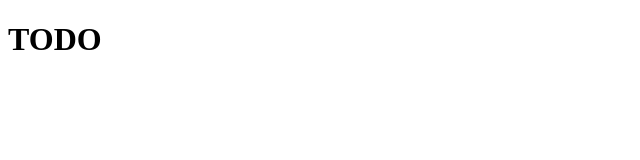
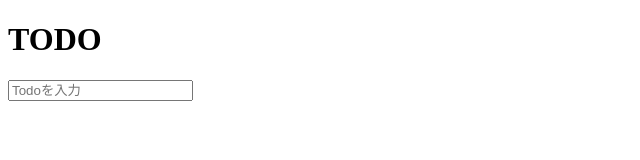
Before and after one commit to TakumiFuzawa/Js_tutorial, a plain HTML site: page index.html in a window 1280 px wide. Shown: the whole page, without its empty margins (0-640 px from the left). Drawn offline with Linux system fonts and the light colour scheme.

Commit message:
入力フォームを作成

```diff
--- a/index.html
+++ b/index.html
@@ -8,6 +8,9 @@
 </head>
 <body>
     <h1>TODO</h1>
+    <form id="form">
+        <input type="text" id="input" placeholder="Todoを入力" autocomplete="off">
+    </form>
     <script src="index.js"></script>
 </body>
 
```
